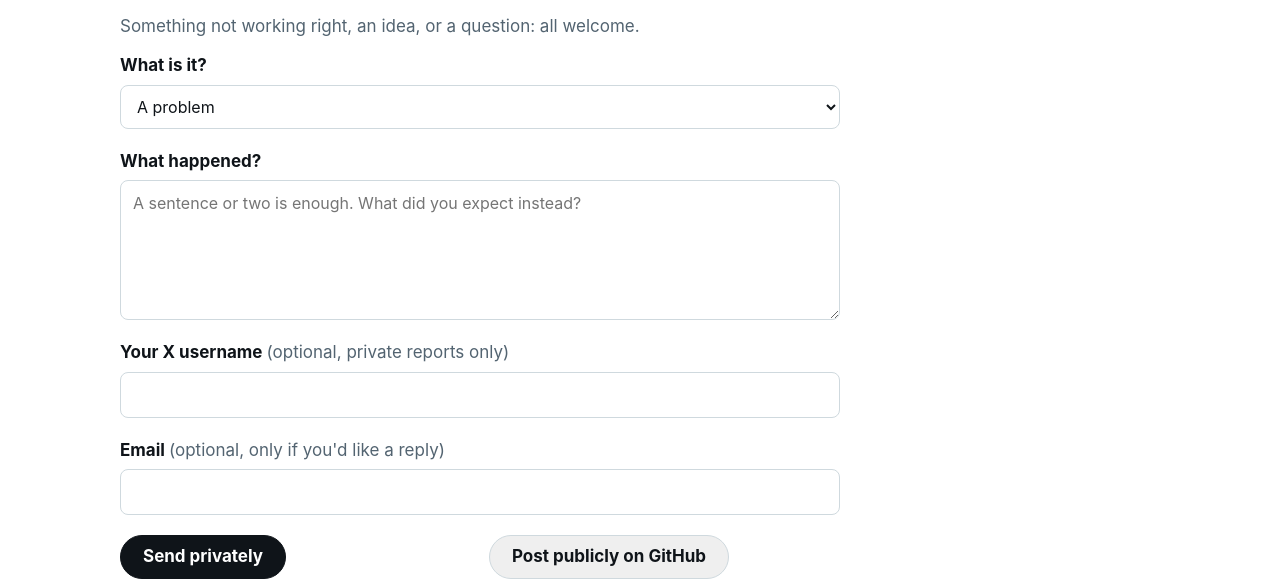
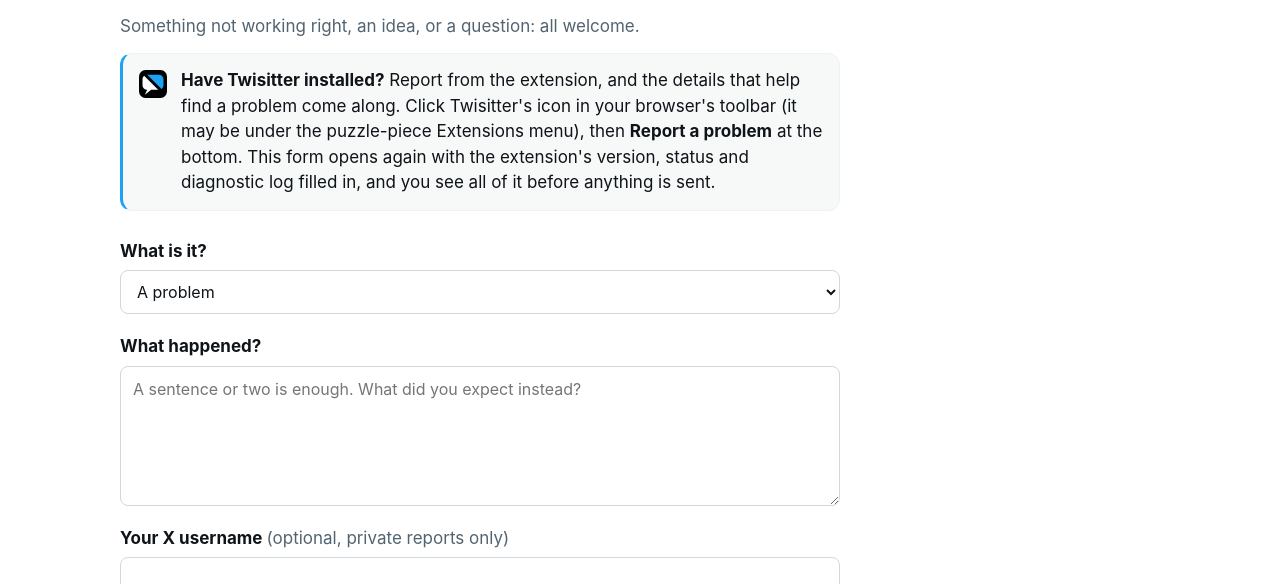
Before and after one commit to Twisitter/twisitter-site, an Astro site: page /feedback in a window 1280 px wide. Shown: the part 172-756 px from the top of the page. Built offline with nearby package versions, Linux system fonts and the light colour scheme; Astro itself is replaced by a stand-in of ours.

Commit message:
Point someone who opens the report form directly to the extension's Report a problem button, and give the inbox's rows more room

```diff
--- a/src/pages/feedback.astro
+++ b/src/pages/feedback.astro
@@ -14,6 +14,17 @@ import Base from '../layouts/Base.astro'
     <article class="prose fb">
       <h1>Report a problem</h1>
       <p class="fb-lead">Something not working right, an idea, or a question: all welcome.</p>
+
+      <!-- shown to a visit that didn't come from the extension, which brings no details -->
+      <aside id="fb-from-extension" class="fb-hint" hidden>
+        <img class="fb-hint-mark" src="/assets/mark.svg" alt="" width="28" height="28" />
+        <p>
+          <strong>Have Twisitter installed?</strong> Report from the extension, and the details that help find a
+          problem come along. Click Twisitter's icon in your browser's toolbar (it may be under the puzzle-piece
+          Extensions menu), then <strong>Report a problem</strong> at the bottom. This form opens again with the
+          extension's version, status and diagnostic log filled in, and you see all of it before anything is sent.
+        </p>
+      </aside>
 
       <form id="fb-form" class="fb-form" novalidate>
         <div class="fb-field">
@@ -114,6 +125,8 @@ import Base from '../layouts/Base.astro'
       const d = hideIds.checked ? hidden : details
       if (d) $('fb-details-text').textContent = `${d.s}\n\n${d.l}`
     }
+    // no details: point the person at the extension's own button
+    if (!details) $('fb-from-extension').hidden = false
     if (details) {
       $('fb-details').hidden = false
       $('fb-details-line').textContent = `Twisitter ${details.v} · ${details.b}`
--- a/src/styles/global.css
+++ b/src/styles/global.css
@@ -658,6 +658,26 @@ p {
   color: var(--muted);
   margin-bottom: 28px;
 }
+.fb-hint {
+  display: flex;
+  gap: 14px;
+  align-items: flex-start;
+  margin: 0 0 28px;
+  padding: 14px 16px;
+  border: 1px solid var(--line);
+  border-left: 3px solid var(--blue);
+  border-radius: 12px;
+  background: var(--card);
+}
+.fb-hint-mark {
+  flex: none;
+  margin-top: 2px;
+}
+/* not the lead paragraph's grey or spacing (.prose p) */
+.prose .fb-hint p {
+  margin: 0;
+  color: var(--fg);
+}
 .fb-form {
   display: grid;
   gap: 20px;
```
Also changed, not shown: worker/feedback.js (+5 -5 lines).
